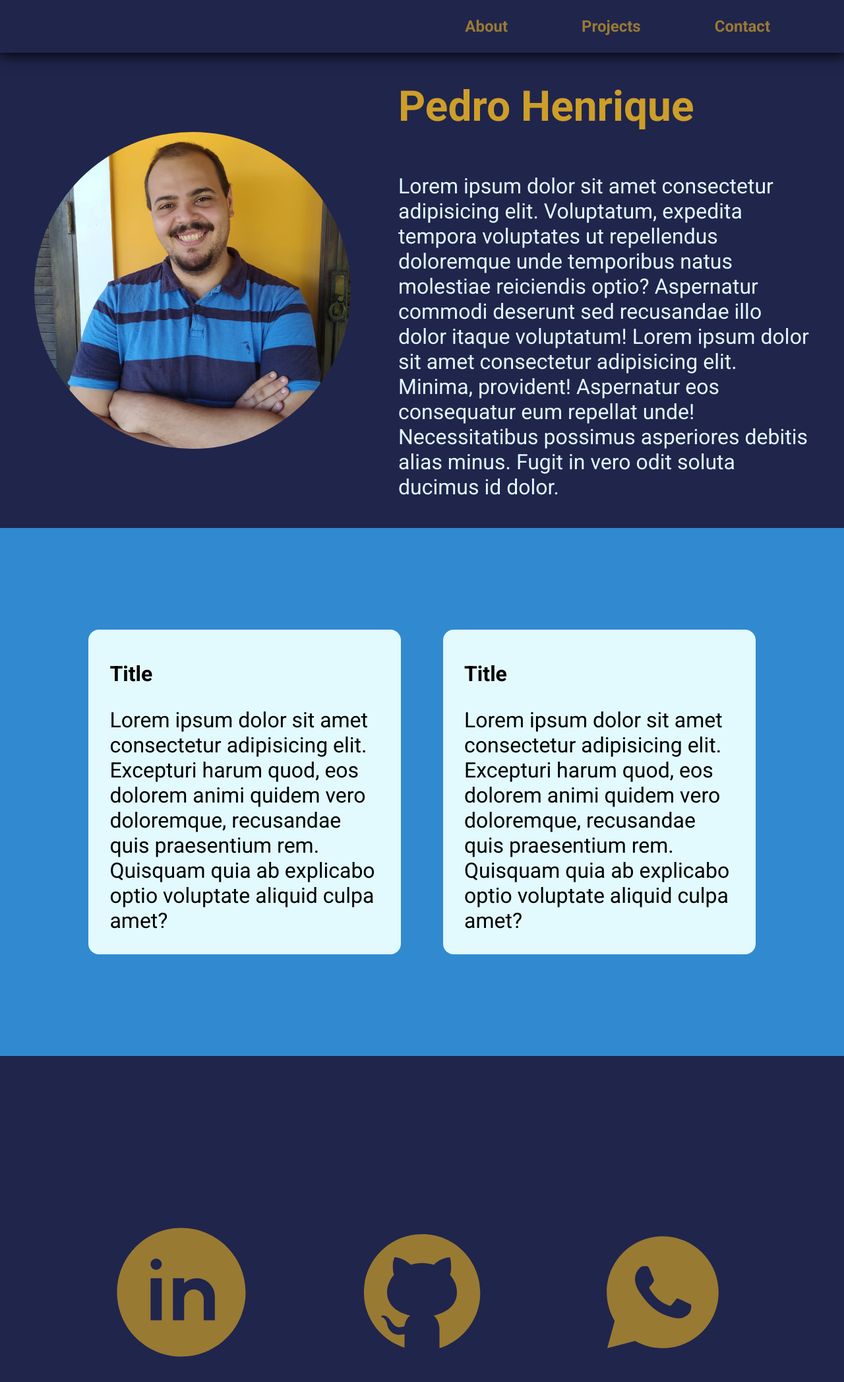
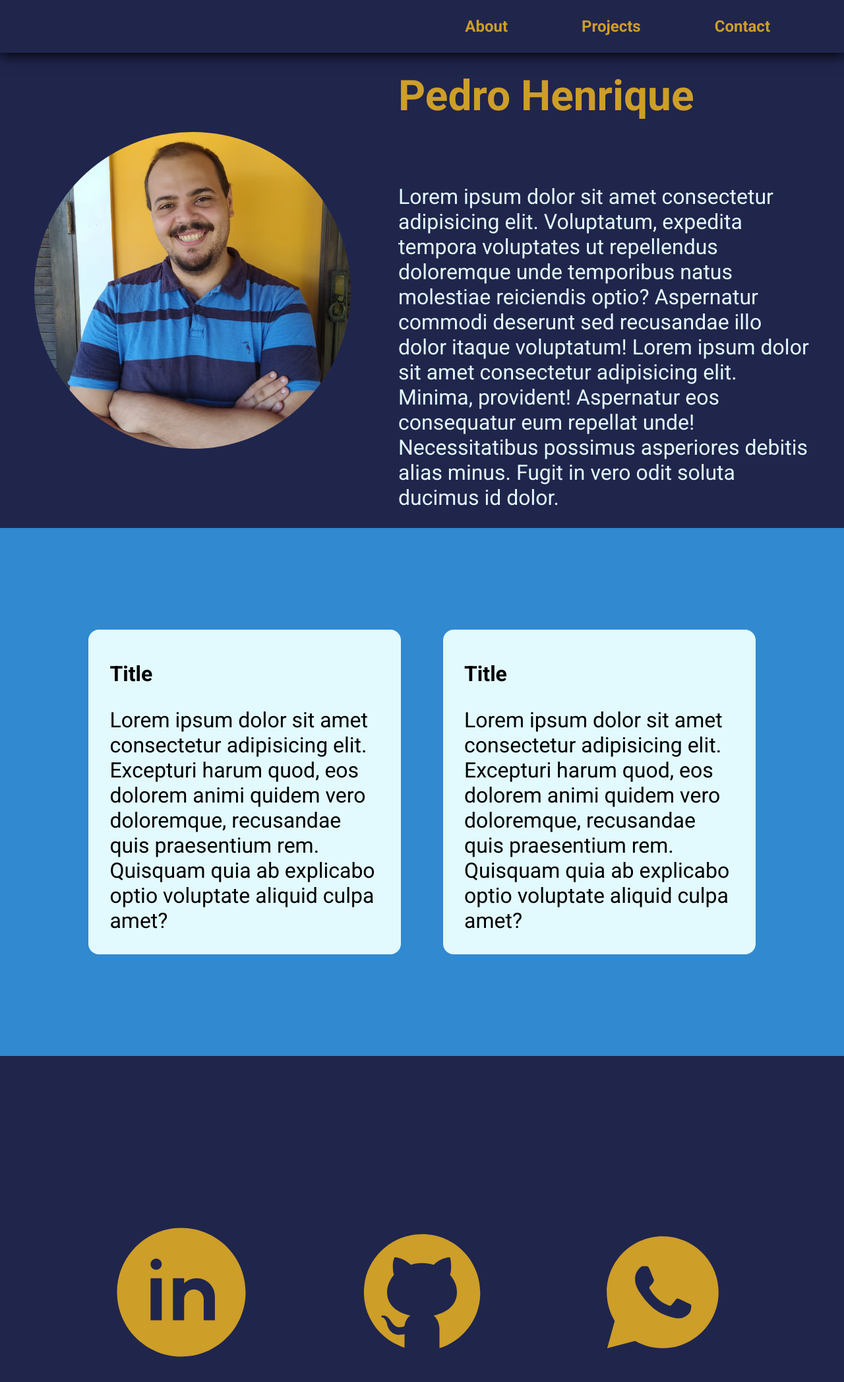
Before and after one commit to PedroMCHenrique/portfolio, a React (Create React App) app: page / in a window 1280 px wide. Shown: the top 2094 px of the page at 66% size. Built offline with nearby package versions, Linux system fonts and the light colour scheme.

Commit message:
remove opacity of header anchor and contact links

```diff
--- a/src/components/About.css
+++ b/src/components/About.css
@@ -26,6 +26,6 @@
 }
 
 .about-me h1 {
-  margin-bottom: 4rem;
+  margin-bottom: 6rem;
   color: #CD9E28;
 }
--- a/src/components/Contact.css
+++ b/src/components/Contact.css
@@ -14,12 +14,3 @@
   justify-content: space-evenly;
   align-items: center;
 }
-
-.contact-icon {
-  filter: opacity(0.7);
-  /* color: #CD9E28; */
-}
-
-.contact-icon:hover {
-  filter: opacity(1);
-}
--- a/src/components/Header.css
+++ b/src/components/Header.css
@@ -18,11 +18,10 @@
 .header-link {
   text-decoration: none;
   margin-right: 7rem;
-  color: rgba(205, 158, 40, 0.7);
+  color: rgba(205, 158, 40, 1);
   font-weight: 700;
 }
 
 .header-link:hover {
-  color: rgb(204, 158, 40);
   text-decoration: underline;
 }
```
